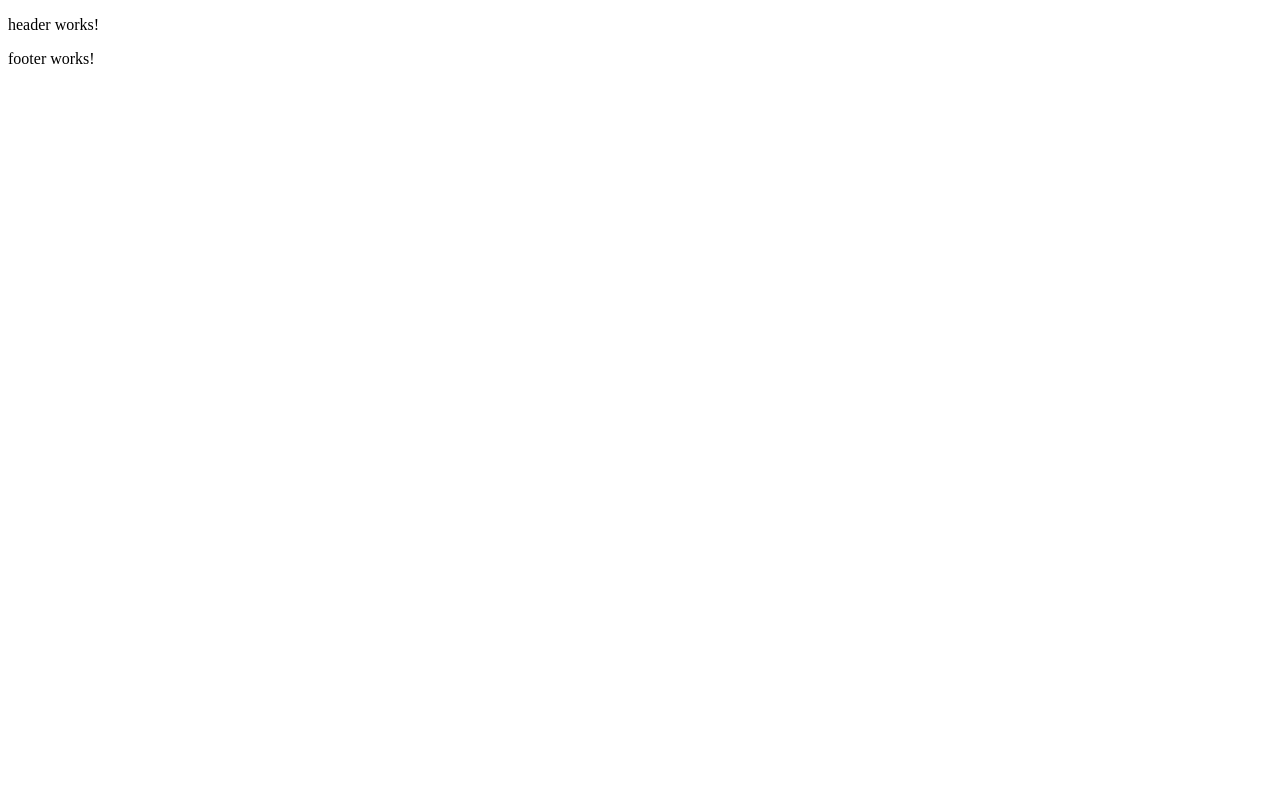
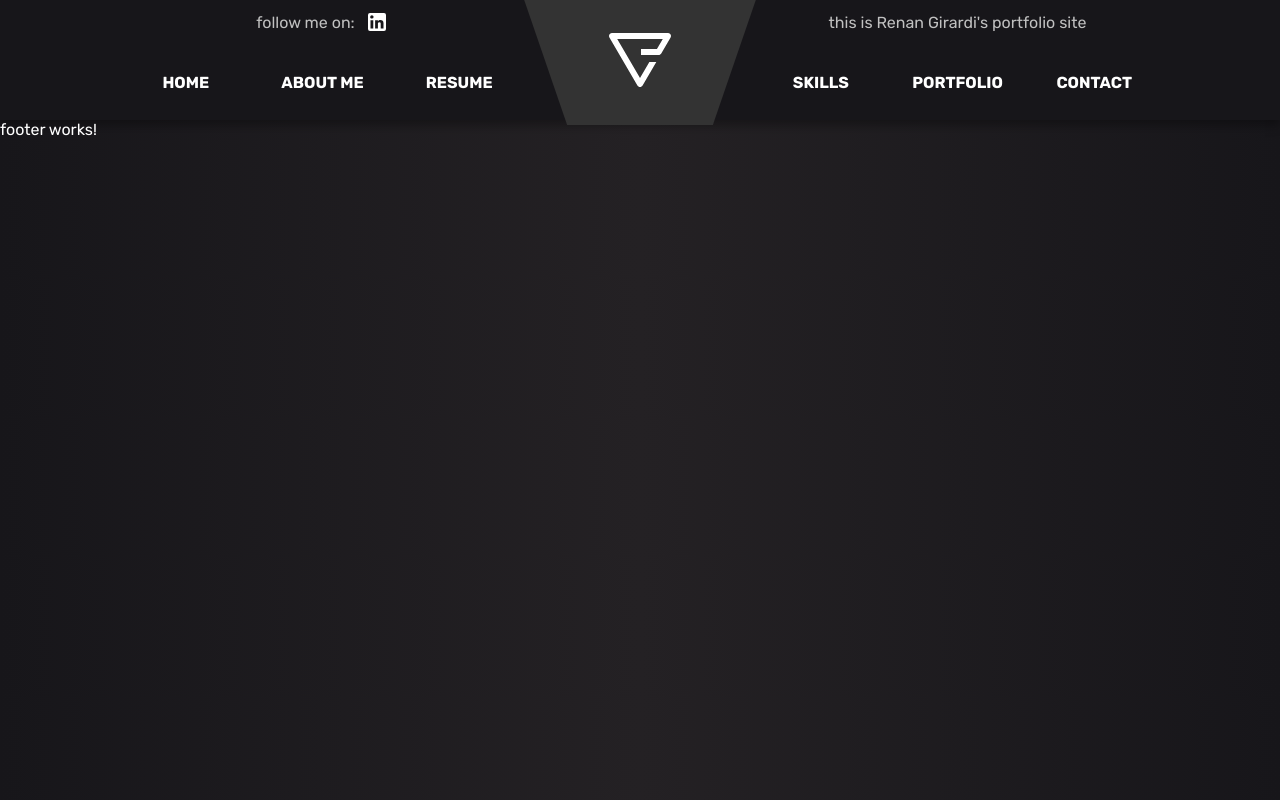
Before and after one commit to renangirardi/renangirardi.github.io, an Angular app: page / in a window 1280 px wide. Built offline with nearby package versions, Linux system fonts and the light colour scheme.

Commit message:
Header Design

```diff
--- a/src/app/header/header.component.html
+++ b/src/app/header/header.component.html
@@ -1 +1,30 @@
-<p>header works!</p>
+<header class="header">
+    <div class="header__side header__side--left">
+        <div class="header__part header__part--top">
+            <p>follow me on: </p>
+            <a href="https://www.linkedin.com/in/renan-girardi-freitas-6603b01a1/">
+                <svg xmlns="http://www.w3.org/2000/svg" width="24" height="24" viewBox="0 0 24 24"><path fill="white" d="M19 3a2 2 0 0 1 2 2v14a2 2 0 0 1-2 2H5a2 2 0 0 1-2-2V5a2 2 0 0 1 2-2h14m-.5 15.5v-5.3a3.26 3.26 0 0 0-3.26-3.26c-.85 0-1.84.52-2.32 1.3v-1.11h-2.79v8.37h2.79v-4.93c0-.77.62-1.4 1.39-1.4a1.4 1.4 0 0 1 1.4 1.4v4.93h2.79M6.88 8.56a1.68 1.68 0 0 0 1.68-1.68c0-.93-.75-1.69-1.68-1.69a1.69 1.69 0 0 0-1.69 1.69c0 .93.76 1.68 1.69 1.68m1.39 9.94v-8.37H5.5v8.37h2.77Z"/></svg>
+            </a>
+        </div>
+        <div class="header__part header__part--bottom">
+            <a href="#" class="header__link">Home</a>
+            <a href="#" class="header__link">About me</a>
+            <a href="#" class="header__link">Resume</a>
+        </div>
+    </div>
+
+    <div class="header__logo">
+        <img src="assets/quen.svg" alt="Description of the image" class="header__logo--img">
+    </div>
+
+    <div class="header__side header__side--right">
+        <div class="header__part header__part--top">
+            <p>this is Renan Girardi's portfolio site</p>
+        </div>
+        <div class="header__part header__part--bottom">
+            <a href="#" class="header__link">Skills</a>
+            <a href="#" class="header__link">Portfolio</a>
+            <a href="#" class="header__link">Contact</a>
+        </div>
+    </div>
+</header>
--- a/src/app/header/header.component.scss
+++ b/src/app/header/header.component.scss
@@ -0,0 +1,93 @@
+@import 'src/styles.scss';
+
+.header {
+    display: flex;
+    justify-content: center;
+    align-items: center;
+    height: 120px;
+    background-color: $color-primary;
+    box-shadow: 0px 5px 10px 0px rgba(0, 0, 0, 0.35);
+    gap: 135px;
+
+    &__side {
+        display: flex;
+        flex-direction: column;
+        justify-content: flex-start;
+        height: 100%;
+
+        &--left {
+            width: 500px;
+        }
+        &--right {
+            width: 500px;
+        }
+    }
+
+    &__part {
+        &--top {
+            height: 37%;
+            display: flex;
+            align-items: center;
+            justify-content: center;
+            gap: 10px;
+            p {
+                color: $color-secundary-text;
+            }
+            a {
+                height: 24px;
+                text-decoration: none;
+            }
+
+        }
+
+        &--bottom {
+            display: flex;
+            gap: 10px;
+            justify-content: center;
+            padding: 0px 50px;
+            height: 63%;
+        }
+    }
+
+    &__logo {
+        width: 235px;
+        background-color: #333; /* altere para a cor que desejar */
+        display: flex;
+        justify-content: center;
+        align-items: center;
+        position: absolute;
+        height: 130px;
+        -webkit-clip-path: polygon(0 0,100% 0,81% 100%,19% 100%);
+        clip-path: polygon(0 0,100% 0,81% 100%,19% 100%);
+        box-shadow: 0px 5px 10px 0px rgba(0, 0, 0, 0.35);
+
+        &--img {
+            width:100px;
+            height:100px;
+        }
+    }
+
+    &__link {
+        display: flex;
+        text-decoration: none;
+        font-weight: 700;
+        width: 140px;
+        justify-content: center;
+        align-items: center;
+        text-transform: uppercase;
+
+        &:hover {
+            background-color: $color-secondary;
+            transition: background-color 0.3s ease;
+            border-bottom: 5px solid red;
+        }
+
+        &:active {
+            border-bottom: 5px solid red;
+        }
+    }
+
+    //&__icon {
+
+    //}
+}
--- a/src/index.html
+++ b/src/index.html
@@ -6,6 +6,11 @@
   <base href="/">
   <meta name="viewport" content="width=device-width, initial-scale=1">
   <link rel="icon" type="image/x-icon" href="favicon.ico">
+
+  <link rel="preconnect" href="https://fonts.googleapis.com">
+  <link rel="preconnect" href="https://fonts.gstatic.com" crossorigin>
+  <link href="https://fonts.googleapis.com/css2?family=Rubik:ital,wght@0,300;0,400;0,700;1,300;1,400&display=swap" rel="stylesheet">
+
 </head>
 <body>
   <app-root></app-root>
--- a/src/styles.scss
+++ b/src/styles.scss
@@ -1 +1,18 @@
 /* You can add global styles to this file, and also import other style files */
+$color-primary: #17161a;
+$color-secondary: #636363;
+$color-primary-text: #fff;
+$color-secundary-text: silver;
+
+* {
+    font-family: Rubik,sans-serif;
+    font-size: 16px;
+    color: $color-primary-text;
+    margin: 0px;
+    padding: 0px;
+    box-sizing: border-box;
+}
+
+body {
+    background: linear-gradient(to right,#17161a,#242124 50%,#17161a);
+}
```
Also changed, not shown: src/assets/quen.svg (added).
